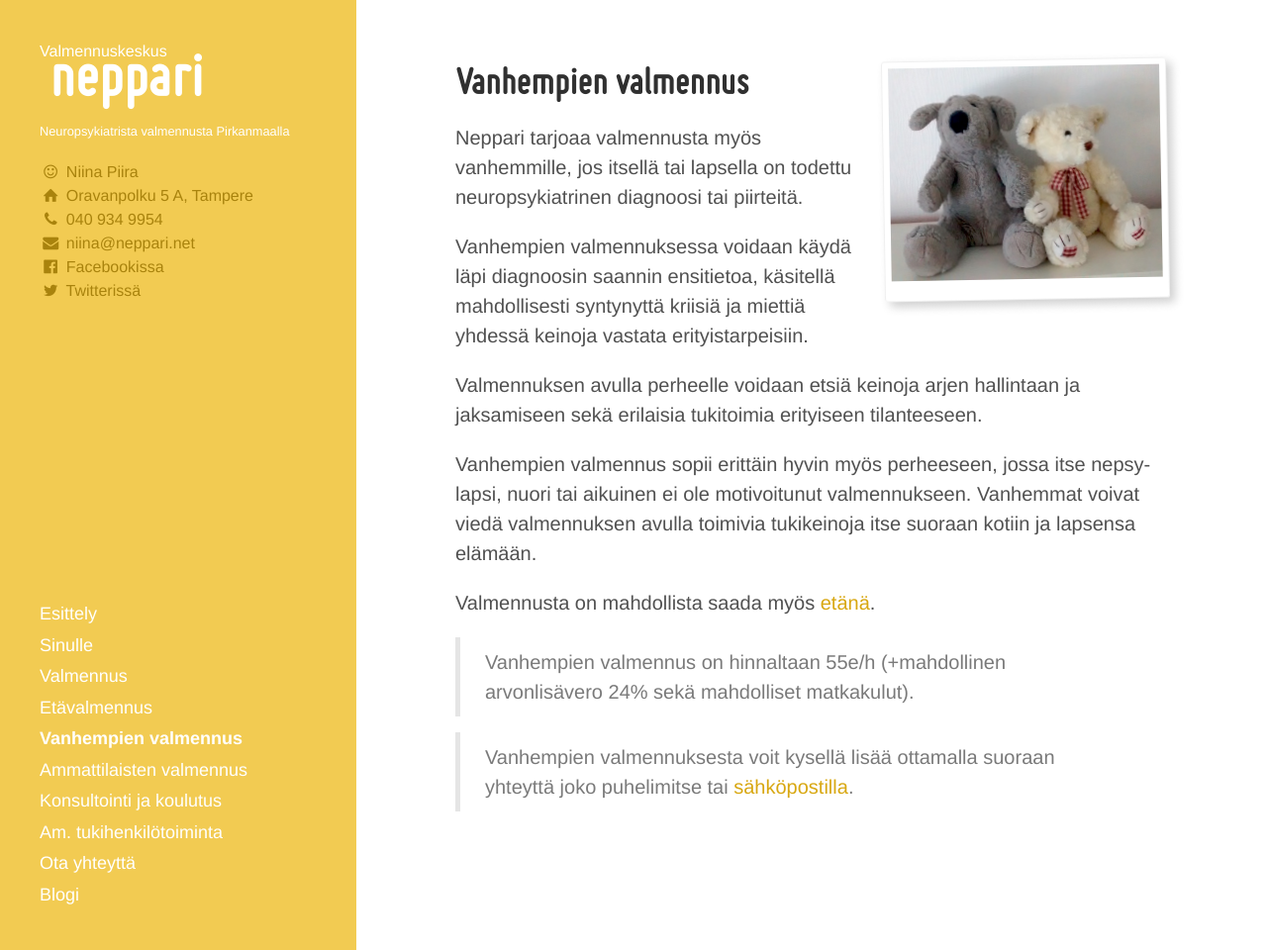
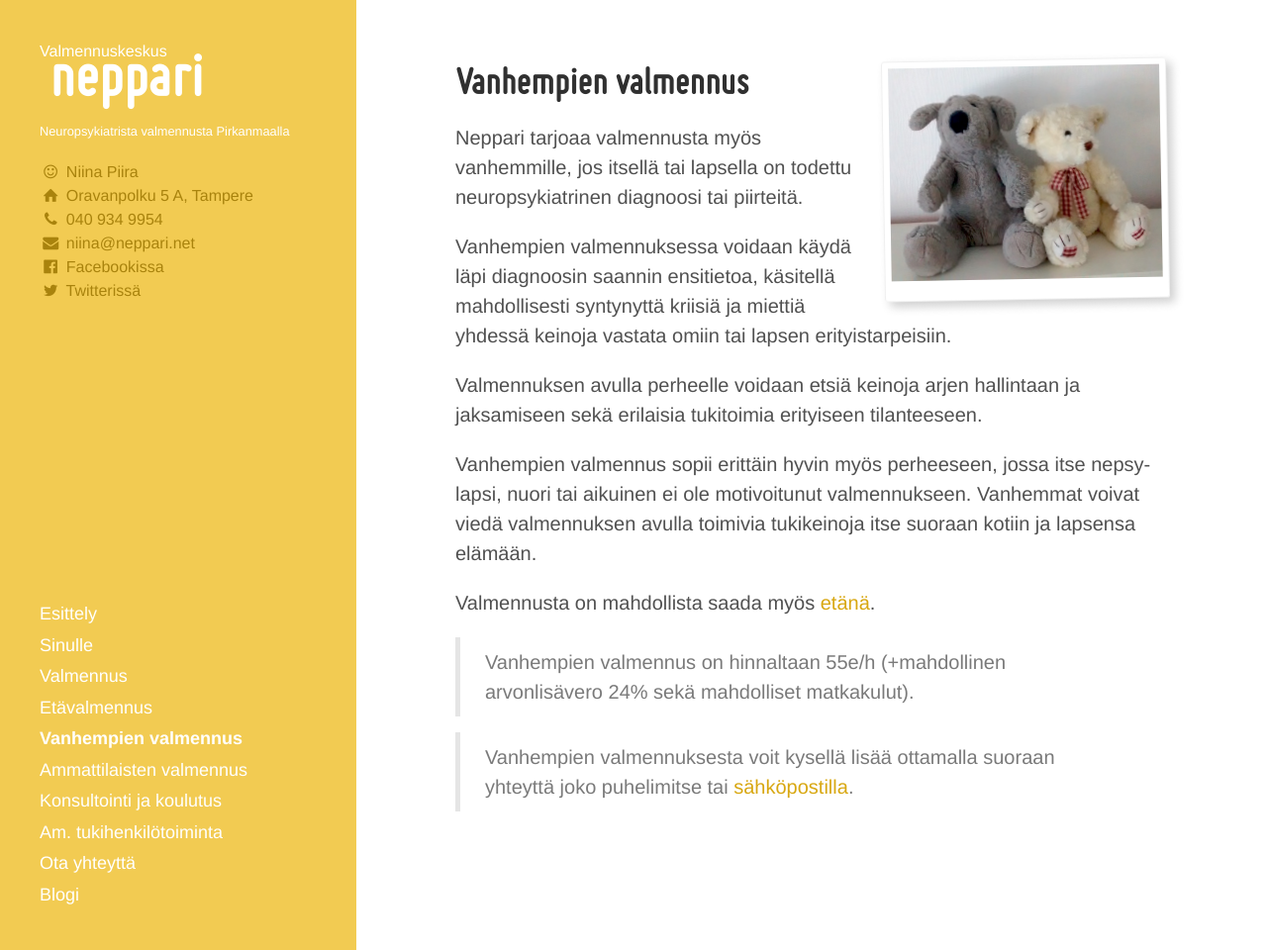
Before and after one commit to niinapiira/neppari.net, a Jekyll site: the page built from vanhempien-valmennus.md, in a window 1280 px wide and 960 px high. Shown: the whole window at 99% size. Built offline with Jekyll 4.4.1, drawn with Linux system fonts in a browser that asks for light colours.

Commit message:
Updated vanhempien-valmennus.md

```diff
--- a/vanhempien-valmennus.md
+++ b/vanhempien-valmennus.md
@@ -18,7 +18,7 @@ published: true
 
 Neppari tarjoaa valmennusta myös vanhemmille, jos itsellä tai lapsella on todettu neuropsykiatrinen diagnoosi tai piirteitä.
 
-Vanhempien valmennuksessa voidaan käydä läpi diagnoosin saannin ensitietoa, käsitellä mahdollisesti syntynyttä kriisiä ja miettiä yhdessä keinoja vastata erityistarpeisiin.
+Vanhempien valmennuksessa voidaan käydä läpi diagnoosin saannin ensitietoa, käsitellä mahdollisesti syntynyttä kriisiä ja miettiä yhdessä keinoja vastata omiin tai lapsen erityistarpeisiin.
 
 Valmennuksen avulla perheelle voidaan etsiä keinoja arjen hallintaan ja jaksamiseen sekä erilaisia tukitoimia erityiseen tilanteeseen.
 
```
